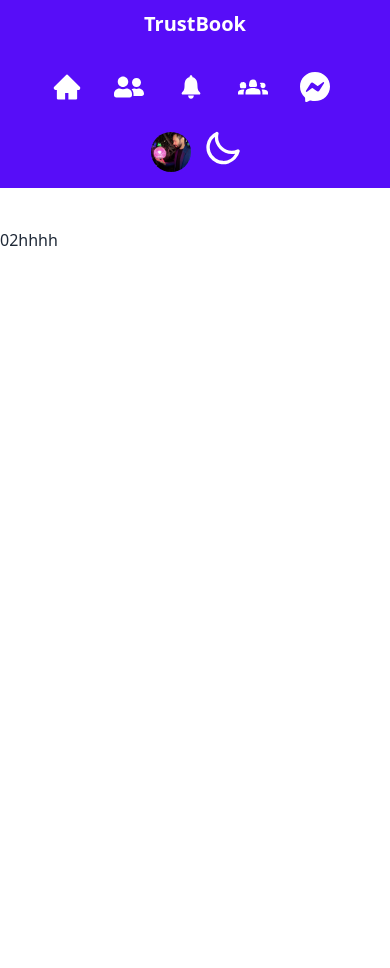
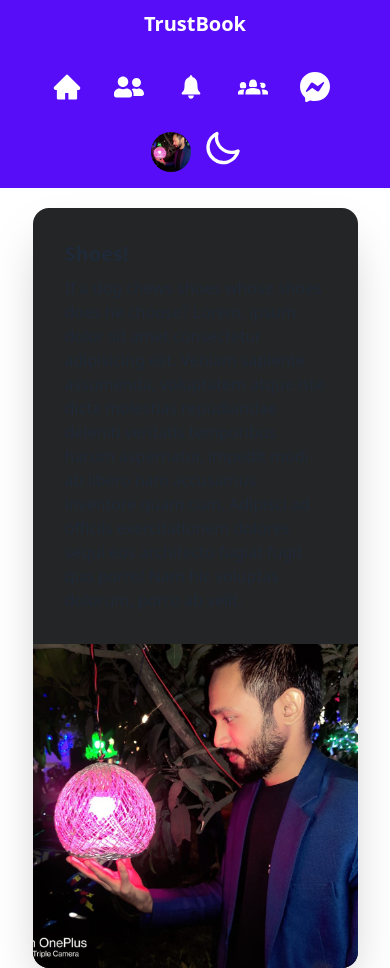
Before and after one commit to tushar-dev001/TrustBook, a React (Vite) app: page /home in a window 390 px wide. Before the commit the page ends 844 px from the top, so only its background shows below. Built offline with nearby package versions, Linux system fonts and the light colour scheme; no server answers; sample sign-in values are in the browser's storage.

Commit message:
home page desing and responsive done

```diff
--- a/src/App.jsx
+++ b/src/App.jsx
@@ -16,6 +16,7 @@ import BlockUser from "./Components/BlockUser/BlockUser";
 import Settings from "./Components/Settings/Settings";
 import watch from "./Components/Watch/Watch";
 import Watch from "./Components/Watch/Watch";
+import FriendRequest from "./Components/FriendRequest/FriendRequest";
 
 const router = createBrowserRouter([
   {
@@ -37,6 +38,10 @@ const router = createBrowserRouter([
       {
         path: "/friends",
         element: <Friends />,
+      },
+      {
+        path: "/friendrequest",
+        element: <FriendRequest />,
       },
       {
         path: "/notification",
--- /dev/null
+++ b/src/Components/FriendRequest/FriendRequest.jsx
@@ -0,0 +1,9 @@
+import React from 'react'
+
+const FriendRequest = () => {
+  return (
+    <div>FriendRequest</div>
+  )
+}
+
+export default FriendRequest
--- a/src/Components/Home/Home.jsx
+++ b/src/Components/Home/Home.jsx
@@ -1,10 +1,19 @@
-
-
 const Home = () => {
   return (
-    <div className="grid grid-cols-12 gap-5 mx-auto mt-5">
-      <div className=" col-span-6 ">02hhhh</div>
-    </div>
+      <div className=" col-span-6 ">
+        <div className="card w-5/6 mx-auto bg-[#242526] shadow-2xl">
+          <div className="card-body">
+            <h2 className="card-title">Shoes!</h2>
+            <p>If a dog chews shoes whose shoes does he choose? Lorem, ipsum dolor sit amet consectetur adipisicing elit. Veniam sapiente assumenda, voluptatem atque iste dicta molestias repudiandae deleniti veritatis temporibus harum aspernatur, impedit modi ab libero nam accusamus inventore quam cum. Adipisci ad officiis exercitationem dolores sequi eos architecto fugiat fugit quo porro! Nam hic voluptas dolorum, porro ab velit.</p>
+          </div>
+          <figure>
+            <img
+              src="/public/assets/tushar.jpg"
+              alt="Shoes"
+            />
+          </figure>
+        </div>
+      </div>
   );
 };
 
--- a/src/Components/RightSideBar/RightSideBar.jsx
+++ b/src/Components/RightSideBar/RightSideBar.jsx
@@ -1,9 +1,66 @@
-import React from 'react'
+import React from "react";
+import { BiDotsVerticalRounded } from "react-icons/bi";
+import { BsPencilSquare } from "react-icons/bs";
+import User from "../Shared/User/User";
+import UserWithBtn from "../Shared/UserWithBtn/UserWithBtn";
 
 const RightSideBar = () => {
   return (
-    <div>RightSideBar</div>
-  )
-}
+    <div>
+      {/* Your group part start */}
+      <div className="flex justify-around items-center text-lg font-bold font-pop">
+        <h4>Your Groups</h4>
+        <BiDotsVerticalRounded />
+      </div>
 
-export default RightSideBar
+      <div className="mt-2 ml-16 border-b border-b-slate-300">
+        <User />
+        <User />
+        <User />
+        <div className="flex items-center ml-3 my-3 gap-4">
+          <div className="text-2xl">
+            <BsPencilSquare />
+          </div>
+          <h4 className="font-pop text-lg font-bold">Create Group</h4>
+        </div>
+      </div>
+
+      {/* Your group part end */}
+
+      {/* Your Friend request part start */}
+
+      <div className="flex justify-around items-center text-lg font-bold mt-3 font-pop">
+        <h4>Friend Requests</h4>
+        <p>See All</p>
+      </div>
+
+      <div className="mt-2 ml-16 border-b border-b-slate-300">
+        <UserWithBtn />
+        <div className="flex items-center ml-3 my-3 gap-4">
+          <div className="text-2xl">
+            <BsPencilSquare />
+          </div>
+          <h4 className="font-pop text-lg font-bold">Create Group</h4>
+        </div>
+      </div>
+      {/* Your Friend request part end */}
+
+      {/* Contact part start */}
+
+      <div className="flex justify-around items-center text-lg font-bold font-pop">
+        <h4>Contacts</h4>
+        <BiDotsVerticalRounded />
+      </div>
+
+      <div className="mt-2 ml-16 border-b border-b-slate-300">
+        <User />
+        <User />
+        <User />
+      </div>
+
+      {/* Contact part end */}
+    </div>
+  );
+};
+
+export default RightSideBar;
--- /dev/null
+++ b/src/Components/Shared/UserWithBtn/UserWithBtn.jsx
@@ -0,0 +1,25 @@
+import React from 'react'
+
+const UserWithBtn = () => {
+  return (
+    <div className="flex ml-5 gap-4">
+        <div >
+          <label tabIndex={0} className="btn btn-ghost btn-circle avatar">
+            <div className="w-10 lg:w-20 rounded-full">
+              <img src="/public/assets/tushar.jpg" />
+            </div>
+          </label>
+        </div>
+
+        <div>
+          <h3 className="text-md font-pop text-lg font-semibold">Tushar Imran</h3>
+         <div className='mt-2'>
+         <button className='btn btn-secondary'>Confirm</button>
+         <button className='btn btn-secondary ml-4'>Delete</button>
+         </div>
+        </div>
+      </div>
+  )
+}
+
+export default UserWithBtn
--- a/src/RootLayOut/RootLayOut.jsx
+++ b/src/RootLayOut/RootLayOut.jsx
@@ -8,7 +8,7 @@ const RootLayOut = () => {
   return (
     <div>
       <HomeNavbar />
-      <div className="grid grid-cols-12 gap-5 mx-auto mt-5 ">
+      <div className="grid  sm:grid-cols-12 gap-5 mx-auto mt-5 ">
         <div className="hidden md:block col-span-3">
         <LeftSiteBar />
         </div>
```
